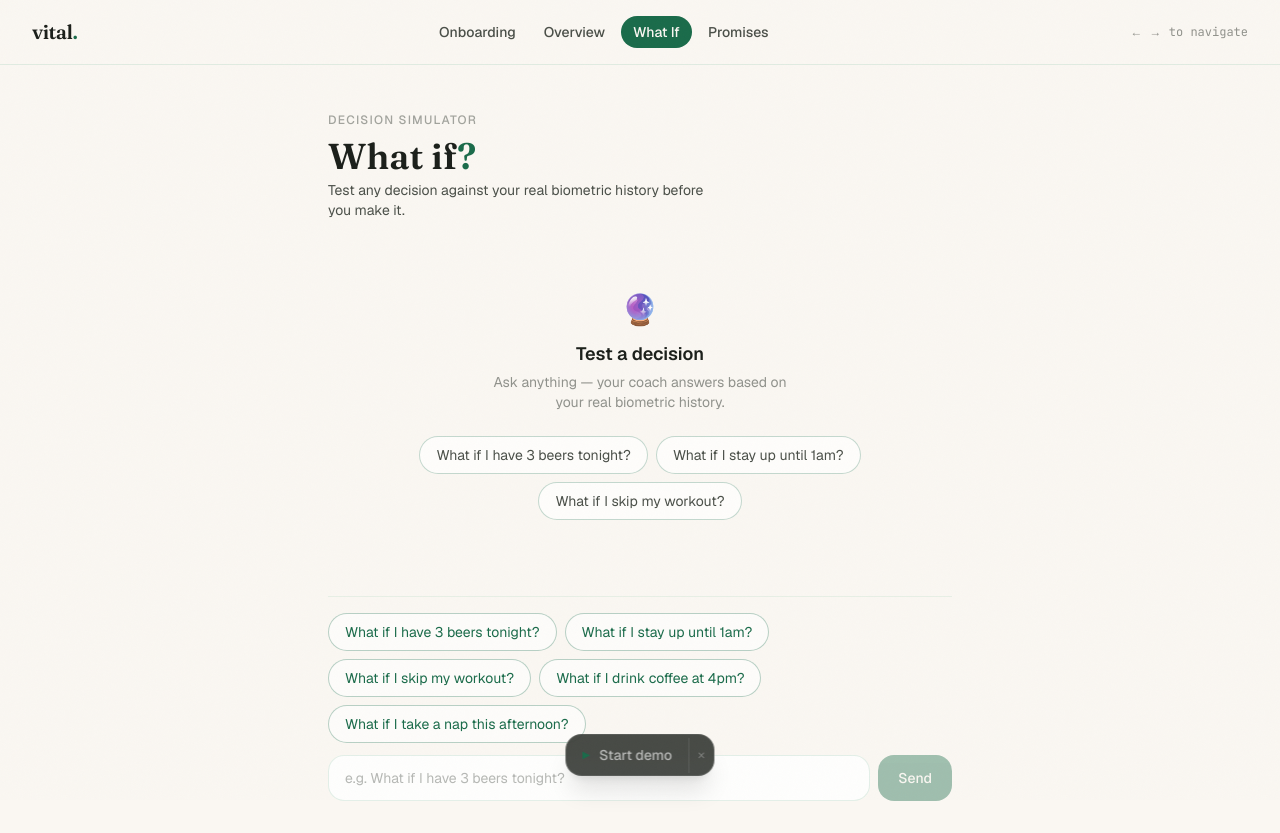
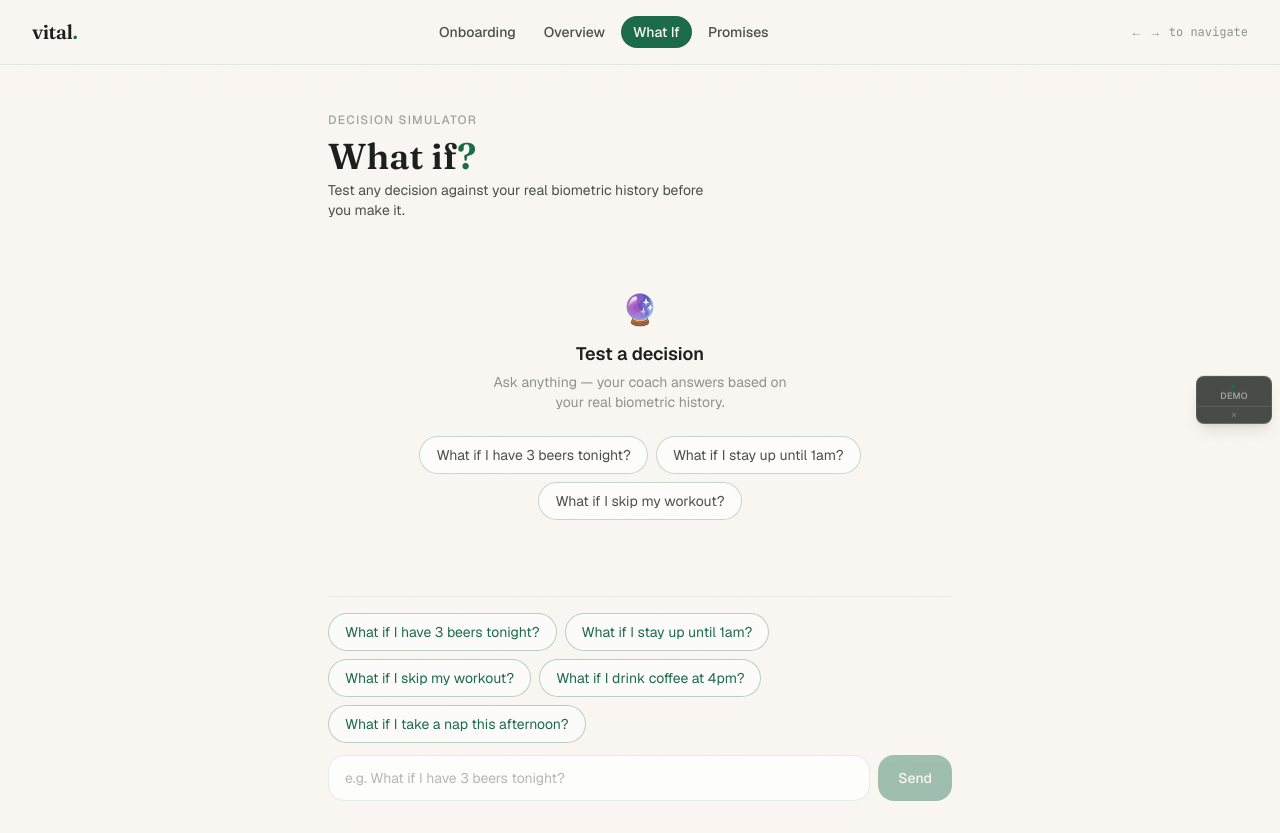
Before and after one commit to amaurydelille/mistral-ai-alan-hackathon-2026, a Next.js app in the folder client/: page /what-if in a window 1280 px wide. Built offline with nearby package versions, Linux system fonts and the light colour scheme.

Commit message:
feat: update demo time control

```diff
--- a/client/components/DemoTimeControl.tsx
+++ b/client/components/DemoTimeControl.tsx
@@ -70,39 +70,49 @@ export default function DemoTimeControl() {
   return (
     <AnimatePresence>
       <motion.div
-        initial={{ opacity: 0, y: 20 }}
-        animate={{ opacity: 1, y: 0 }}
+        initial={{ opacity: 0, x: 16 }}
+        animate={{ opacity: 1, x: 0 }}
         transition={{ delay: 0.6, duration: 0.4, ease: [0.22, 1, 0.36, 1] }}
-        className="fixed bottom-6 left-1/2 -translate-x-1/2 z-50"
+        className="fixed right-2 top-1/2 -translate-y-1/2 z-50 w-[4.75rem]"
       >
         {inDemoMode && currentDay ? (
           /* ── Active demo controls ── */
-          <div className="flex items-center gap-3 rounded-2xl bg-ink/90 backdrop-blur-sm border border-white/10 shadow-2xl px-4 py-2.5">
-            {/* Prev */}
-            <button
-              onClick={() => setIndex(demoIdx - 1)}
-              disabled={demoIdx <= DEMO_START_IDX}
-              className="w-7 h-7 rounded-full flex items-center justify-center text-white/60 hover:text-white hover:bg-white/10 transition-all disabled:opacity-20 disabled:cursor-not-allowed"
-              title="Previous day"
-            >
-              ←
-            </button>
-
+          <div className="flex flex-col items-center gap-1 rounded-lg bg-ink/90 backdrop-blur-sm border border-white/10 shadow-lg px-1.5 py-1.5">
             {/* Date + phase */}
-            <div className="flex flex-col items-center min-w-[90px]">
-              <span className="text-[10px] font-medium uppercase tracking-widest text-white/40 leading-none mb-0.5">
-                Demo · day {position}/{total}
+            <div className="flex flex-col items-center min-w-0 text-center w-full">
+              <span className="text-[8px] font-medium uppercase tracking-wide text-white/40 leading-none">
+                {position}/{total}
               </span>
-              <span className="text-sm font-semibold text-white leading-none">
+              <span className="text-[10px] font-semibold text-white leading-tight mt-0.5">
                 {formatDemoDate(currentDay.date)}
               </span>
-              <span className={`text-[10px] font-medium mt-0.5 leading-none ${phaseColor}`}>
-                {phase} phase
+              <span className={`text-[8px] font-medium mt-px leading-none ${phaseColor}`}>
+                {phase}
               </span>
             </div>
 
+            {/* Prev / Next */}
+            <div className="flex items-center justify-center gap-0.5">
+              <button
+                onClick={() => setIndex(demoIdx - 1)}
+                disabled={demoIdx <= DEMO_START_IDX}
+                className="w-5 h-5 rounded-full flex items-center justify-center text-[10px] text-white/55 hover:text-white hover:bg-white/10 transition-all disabled:opacity-20 disabled:cursor-not-allowed"
+                title="Previous day"
+              >
+                ←
+              </button>
+              <button
+                onClick={() => setIndex(demoIdx + 1)}
+                disabled={demoIdx >= DEMO_END_IDX}
+                className="w-5 h-5 rounded-full flex items-center justify-center text-[10px] text-white/55 hover:text-white hover:bg-white/10 transition-all disabled:opacity-20 disabled:cursor-not-allowed"
+                title="Next day"
+              >
+                →
+              </button>
+            </div>
+
             {/* Progress pips */}
-            <div className="flex gap-1">
+            <div className="flex flex-wrap justify-center gap-px max-w-full px-0.5">
               {Array.from({ length: total }).map((_, i) => {
                 const absIdx = DEMO_START_IDX + i;
                 const dayPhase = getDayLabel(absIdx);
@@ -114,31 +124,20 @@ export default function DemoTimeControl() {
                     key={i}
                     onClick={() => setIndex(absIdx)}
                     title={formatDemoDate(DEMO_ALL_DAYS[absIdx].date)}
-                    className={`h-1.5 rounded-full transition-all ${
+                    className={`h-1 rounded-full transition-all ${
                       absIdx === demoIdx
-                        ? `w-4 ${pipColor} opacity-100`
-                        : `w-1.5 ${pipColor} opacity-30 hover:opacity-60`
+                        ? `w-2.5 ${pipColor} opacity-100`
+                        : `w-1 ${pipColor} opacity-30 hover:opacity-60`
                     }`}
                   />
                 );
               })}
             </div>
 
-            {/* Next */}
-            <button
-              onClick={() => setIndex(demoIdx + 1)}
-              disabled={demoIdx >= DEMO_END_IDX}
-              className="w-7 h-7 rounded-full flex items-center justify-center text-white/60 hover:text-white hover:bg-white/10 transition-all disabled:opacity-20 disabled:cursor-not-allowed"
-              title="Next day"
-            >
-              →
-            </button>
-
-            {/* Exit */}
-            <div className="w-px h-4 bg-white/10" />
+            <div className="w-full h-px bg-white/10" />
             <button
               onClick={exitDemo}
-              className="text-[10px] text-white/30 hover:text-white/60 transition-colors"
+              className="text-[8px] leading-none py-0.5 text-white/35 hover:text-white/55 transition-colors"
               title="Exit demo mode"
             >
               ✕
@@ -146,17 +145,17 @@ export default function DemoTimeControl() {
           </div>
         ) : (
           /* ── Start demo button ── */
-          <div className="flex items-center rounded-2xl bg-ink/80 backdrop-blur-sm border border-white/10 shadow-xl overflow-hidden">
+          <div className="flex flex-col rounded-lg bg-ink/80 backdrop-blur-sm border border-white/10 shadow-lg overflow-hidden">
             <button
               onClick={startDemo}
-              className="flex items-center gap-2 px-4 py-2.5 text-sm font-medium text-white/60 hover:text-white hover:bg-white/5 transition-all"
+              className="flex flex-col items-center gap-0 px-1.5 py-1 text-[9px] font-medium text-white/55 hover:text-white hover:bg-white/5 transition-all leading-tight"
             >
-              <span className="text-[10px] font-medium uppercase tracking-widest text-sage">▶</span>
-              Start demo
+              <span className="text-[8px] text-sage">▶</span>
+              <span className="uppercase tracking-wide">Demo</span>
             </button>
             <button
               onClick={() => setVisible(false)}
-              className="px-2 py-2.5 text-white/30 hover:text-white/60 text-[10px] transition-colors border-l border-white/10"
+              className="py-0.5 text-white/30 hover:text-white/55 text-[8px] transition-colors border-t border-white/10"
               title="Dismiss"
             >
               ✕
```
